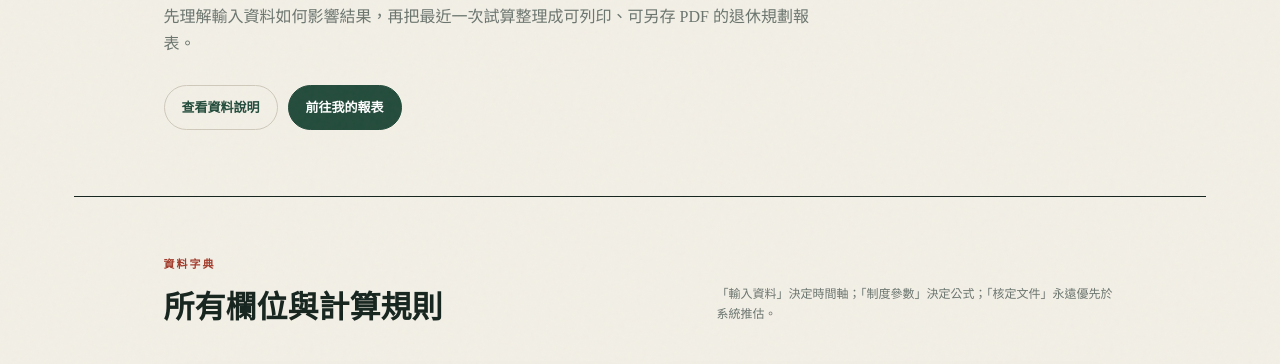
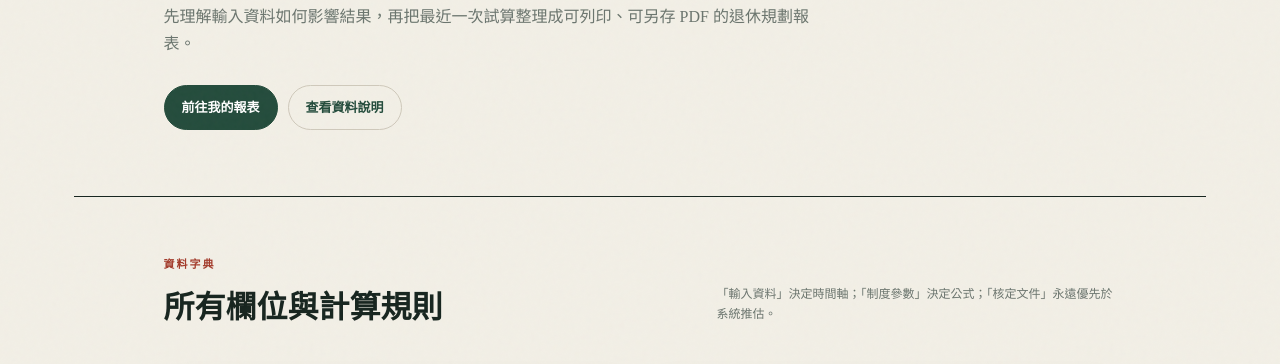
Before and after one commit to similaitw/teacher-pension-calculator, a plain HTML site: page report.html in a window 1280 px wide. Shown: the part 418-782 px from the top of the page. Drawn offline with Linux system fonts and the light colour scheme.

Commit message:
Reorder report navigation buttons

```diff
--- a/report.html
+++ b/report.html
@@ -24,7 +24,7 @@
       <p class="kicker">DATA DICTIONARY & PENSION REPORT</p>
       <h1>每一個數字，<br><em>都說得清楚。</em></h1>
       <p>先理解輸入資料如何影響結果，再把最近一次試算整理成可列印、可另存 PDF 的退休規劃報表。</p>
-      <div class="report-jump"><a href="#dictionary">查看資料說明</a><a class="primary" href="#generatedReport">前往我的報表</a></div>
+      <div class="report-jump"><a class="primary" href="#generatedReport">前往我的報表</a><a href="#dictionary">查看資料說明</a></div>
     </section>
 
     <section id="dictionary" class="dictionary no-print">
```
